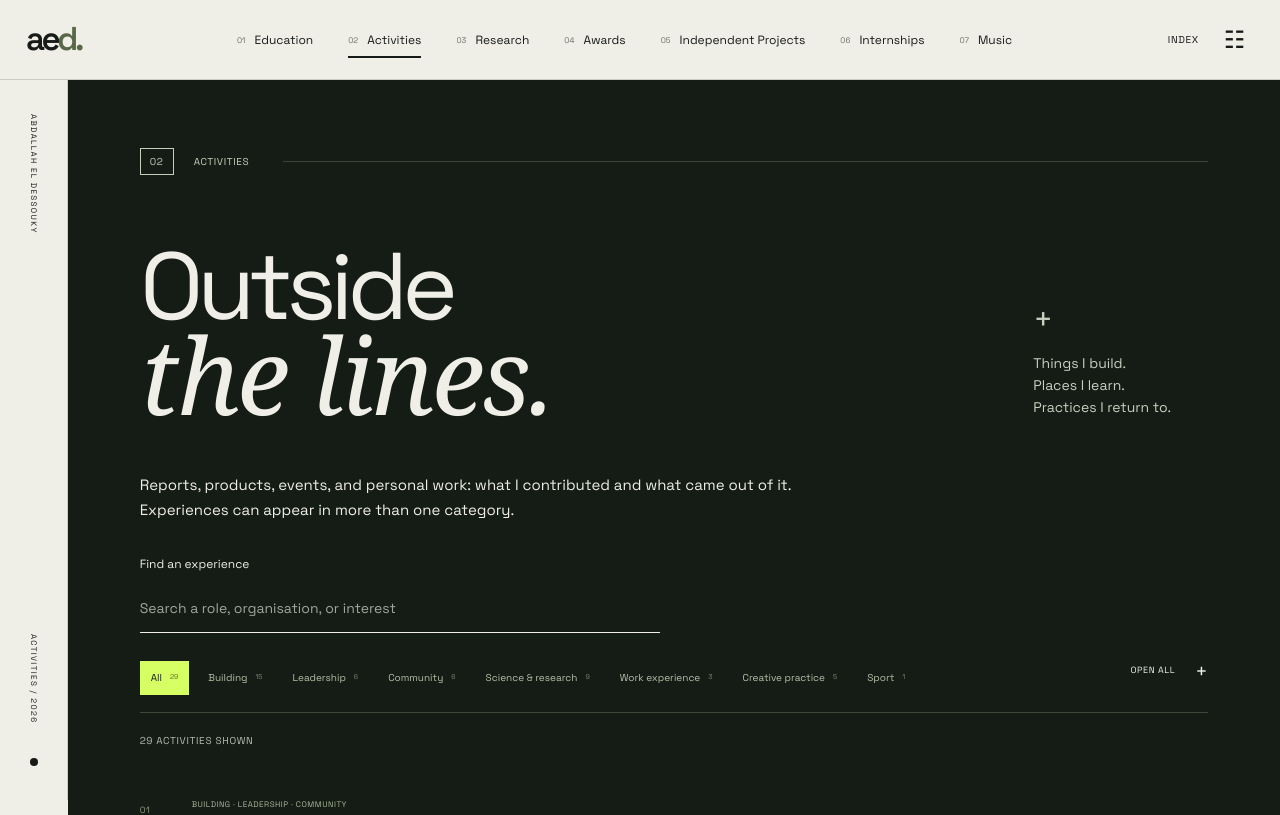
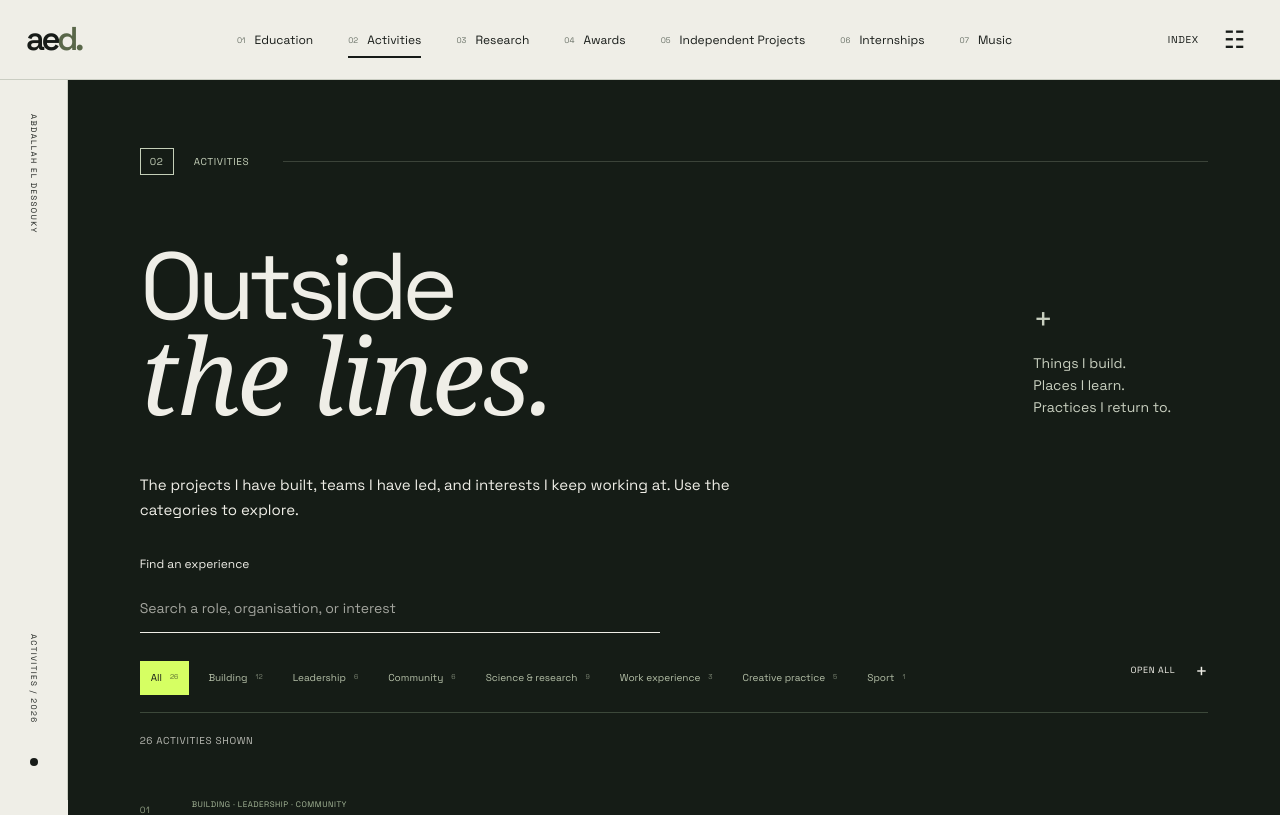
Before and after one commit to zuki200912345-source/zukis-portfolio2, a Next.js app: page /activities in a window 1280 px wide. Shown: the top 815 px of the page. Built offline with nearby package versions, Linux system fonts and the light colour scheme; a web font is replaced by a local one.

Commit message:
Polish portfolio voice and curate public project selection

```diff
--- a/app/activities/page.tsx
+++ b/app/activities/page.tsx
@@ -34,8 +34,8 @@ export default function Page() {
           </div>
         </div>
         <p className="activity-intro">
-          Reports, products, events, and personal work: what I contributed and
-          what came out of it. Experiences can appear in more than one category.
+          The projects I have built, teams I have led, and interests I keep
+          working at. Use the categories to explore.
         </p>
         <ActivityIndex entries={allActivities} searchable />
         <div className="interlude">
--- a/app/content.ts
+++ b/app/content.ts
@@ -61,7 +61,7 @@ export const schoolActivities: Entry[] = [
       "Coordinated delegation forms, school communications, and committee-report preparation for BISCMUN XIV, scheduled for December 2026.",
     paragraphs: [
       "As Secretary-General, I lead the student team preparing BISCMUN XIV. My work includes coordinating with participating schools and the school administration, organising delegation information, and following up on committee preparation.",
-      "The work already produced includes school-specific delegation forms, registration correspondence, and revised chair-report materials. The conference is scheduled for 3–5 December 2026; its final attendance and results will be recorded after it takes place.",
+      "For the 3–5 December 2026 conference, I have coordinated school-specific delegation forms, registration follow-up, chair-report revisions, and opening-ceremony invitations.",
     ],
     period: "2025–present",
     categories: ["Leadership", "Community"],
@@ -81,12 +81,12 @@ export const schoolActivities: Entry[] = [
       "Co-founded a club where younger students develop engineering projects in sustainability and technology.",
     paragraphs: [
       "I co-founded the Engineering & Innovation Club at the British International School, Cairo. I recruit and mentor younger students and help them plan practical engineering projects.",
-      "Our proposed air-quality monitoring project starts with deciding what to measure and how to test a device. It is still a development project; the website’s concept images are not photographs of working hardware.",
+      "I helped develop the plan for an air-quality monitoring project, working through what the device should measure and how we would test it.",
     ],
     categories: ["Leadership", "Science & research", "Building"],
     outcomes: [
       "Co-founded a school club and recruited and mentored younger students.",
-      "Developed plans for an air-quality monitoring project; hardware testing remains ahead.",
+      "Developed an air-quality monitoring project plan.",
     ],
   },
   {
@@ -120,7 +120,7 @@ export const activities: Entry[] = [
       "Launched a bilingual Egyptian-curriculum study platform with tutoring, practice tools, and a student-feedback process.",
     paragraphs: [
       "I co-founded 3alemny and lead its technical development, including the platform architecture, AI integration, database, and interface. The product brings study tools for the Egyptian curriculum into one web platform.",
-      "I demonstrated the platform at sports clubs and youth centres and worked with teachers and alumni on curriculum coverage and feature feedback. A feedback survey and product demo helped turn conversations into material we could use when revising the product.",
+      "I demonstrated the platform at sports clubs and youth centres and worked with teachers and alumni on curriculum coverage and feature feedback. I used demonstrations and a feedback survey to gather suggestions for product revisions.",
     ],
     categories: ["Building", "Leadership", "Community"],
     outcomes: [
@@ -143,7 +143,7 @@ export const activities: Entry[] = [
     categories: ["Building"],
     outcomes: [
       "Developed SAT practice and drill interfaces with a product partner.",
-      "Worked on progress tools intended to help tutors identify areas for further practice.",
+      "Developed progress-tracking tools for tutors to review student practice.",
     ],
   },
   {
@@ -155,15 +155,15 @@ export const activities: Entry[] = [
     summary:
       "Produced literature reviews, policy notes, a peer-survey analysis, and a presentation on cognitive offloading; developed Anchor with a fellow intern.",
     paragraphs: [
-      "During a five-week placement with Meta’s Global Policy team, I worked with a fellow intern on research into young people’s use of AI. Our materials combined a literature review with an exploratory survey of 20 peers. The survey was a small, self-reported sample, not a representative study of young people.",
-      "I presented the work to my supervisor and policy professionals and revised it following feedback. The presentation compared stronger and weaker forms of evidence and proposed approaches such as requiring an initial attempt, offering hints, and keeping a teacher involved. The recommendations were part of our research presentation.",
-      "The practical output was Anchor, a prototype designed around cognitive practice and awareness of AI use. Building the platform did not establish that it improves cognition; that would require separate testing.",
+      "During my five-week placement with Meta’s Global Policy team, I researched young people’s use of AI with a fellow intern. We combined literature reviews with an exploratory survey of 20 peers and developed executive policy notes on cognitive offloading.",
+      "I presented our findings to my supervisor and policy professionals, then revised the work in response to their feedback. Our recommendations included asking students to attempt a problem before using AI, offering hints, and keeping teachers involved.",
+      "We also built Anchor, a cognitive-practice prototype, and shared the deployed version with our supervisor. It gave us a way to explore our research questions through product development.",
     ],
     categories: ["Work experience", "Science & research"],
     outcomes: [
-      "Written literature reviews and executive policy notes on youth AI use and cognitive offloading.",
-      "A collaborative peer survey and presentation translating the research into recommendations.",
-      "An Anchor prototype exploring ways to keep users actively thinking while using AI.",
+      "Produced literature reviews and executive policy notes on youth AI use.",
+      "Co-developed a survey of 20 peers and presented research-based recommendations to policy professionals.",
+      "Built and shared Anchor, a cognitive-practice prototype, with a fellow intern.",
     ],
   },
   {
@@ -212,8 +212,8 @@ export const activities: Entry[] = [
     summary:
       "Prepared and submitted a presentation explaining KarmSolar’s four business lines during my Technical Office placement.",
     paragraphs: [
-      "During my four-week KarmSolar placement, I prepared slides explaining the company’s four business lines and sent the presentation to my supervisor. This gave me a concrete task: turn unfamiliar energy-business material into an explanation someone else could follow.",
-      "Other assigned exercises involved comparing project performance and improvement, interpreting an income statement, and reviewing company materials. The placement combined business research with supervised analytical exercises.",
+      "During my four-week KarmSolar placement, I researched the company’s four business lines and prepared a presentation for my supervisor. I explained how generation, microgrids, geographical distribution, and urban distribution fit into its energy business.",
+      "My assigned analytical work also covered project performance and income statements, introducing me to the financial decisions behind energy projects.",
     ],
     categories: ["Work experience", "Science & research"],
     outcomes: [
@@ -297,12 +297,12 @@ export const activities: Entry[] = [
     summary:
       "Created a visual learning interface for younger children’s maths and literacy.",
     paragraphs: [
-      "I created Lumi to explore visual maths and literacy activities for younger children. I developed the lesson interface and experimented with colour, navigation, and small visual rewards. It is an interface project; I have not measured its effect on learning outcomes.",
+      "I built Lumi’s maths and literacy lesson interface for younger children, experimenting with colour, navigation, and visual rewards to make each activity easy to follow.",
     ],
     categories: ["Building"],
     outcomes: [
       "Built a visual maths and literacy interface for younger children.",
-      "Explored lesson navigation and visual feedback; educational effectiveness has not been measured.",
+      "Designed lesson navigation and visual feedback for a young audience.",
     ],
   },
   {
@@ -312,13 +312,13 @@ export const activities: Entry[] = [
     category: "Building",
     period: "In development",
     summary:
-      "An ongoing experiment with running a language model locally and comparing speed, capability, and memory use.",
+      "Configuring a local language-model setup and exploring response speed and memory use.",
     paragraphs: [
       "I am developing Nano to explore running a language model on my own computer. The project involves configuring local inference and examining how available hardware affects response speed and memory requirements.",
     ],
     categories: ["Building"],
     outcomes: [
-      "Developing a local language-model setup, with speed and memory trade-offs still being explored.",
+      "Configuring local inference and comparing hardware demands.",
     ],
   },
   {
@@ -390,7 +390,7 @@ export const research = [
     question:
       "How suitable are spent coffee grounds for heavy-metal remediation in water and soil?",
     method: "Systematic literature review",
-    text: "Published in the National High School Journal of Science on 21 October 2026, this review synthesises 30 studies on spent coffee grounds and heavy-metal remediation. I separated five material categories and compared the mechanisms, preparation methods, and conditions behind reported results. The review identifies promising uses and gaps in long-term field evidence; it does not report a treatment system I built or tested. Sabrina Hu, a PhD candidate at the University of Cambridge, mentored the work.",
+    text: "I published a systematic review of 30 studies in the National High School Journal of Science on 21 October 2026. I compared five categories of coffee-ground materials, examining how preparation methods and treatment conditions affect heavy-metal removal. The review identifies promising applications and priorities for long-term field research. Sabrina Hu, a PhD candidate at the University of Cambridge, mentored the work.",
     formula: "surface → interaction → application",
     type: "surface",
     outcome:
@@ -404,7 +404,7 @@ export const research = [
     question:
       "How can the one-dimensional heat equation be used to model heat transfer through a steak as it cooks?",
     method: "Mathematical modelling · one-dimensional heat equation",
-    text: "An exploration of cooking through a one-dimensional mathematical model of heat transfer. The central idea is to describe how temperature varies with position and time inside a steak, connecting a familiar kitchen process with partial differential equations.",
+    text: "I use the one-dimensional heat equation to model how temperature changes inside a steak as it cooks. The investigation connects position and time to heat transfer, applying partial differential equations to a question from my own cooking.",
     formula: "∂T/∂t = α ∂²T/∂x²",
     type: "heat",
   },
@@ -416,7 +416,7 @@ export const research = [
     question:
       "How does the number of bubble-wrap layers (0, 1, 2, 3, 4, 5 layers) surrounding a beaker affect the cooling constant, k, of water from 80 °C to 40 °C, determined from temperature–time measurements using Newton’s law of cooling?",
     method: "Experimental investigation · thermal modelling",
-    text: "An investigation of insulation and cooling using temperature–time measurements and exponential fitting. The analysis considers the effective cooling constant of the complete setup, the constant-k assumption, and sources of uncertainty such as surface losses and wrap attachment.",
+    text: "I investigate how layers of bubble wrap affect the rate at which water cools. Using temperature–time measurements and exponential fitting, I compare cooling constants and examine how surface heat loss and wrap attachment affect the model.",
     formula: "dT/dt = −k(T − Tₐ)",
     type: "cooling",
   },
@@ -428,7 +428,7 @@ export const research = [
     question:
       "How does heating time (0, 2, 4, 6, 8, 10 and 12 min) at a water bath temperature of 60.0 °C affect the concentration of iodine-reducing substances, expressed as ascorbic acid equivalents in mol dm⁻³, in Juhayna carton orange juice compared with prepared ascorbic acid solution, determined by iodometric back titration?",
     method: "Experimental investigation · iodometric back titration",
-    text: "A comparison of orange juice and a simpler ascorbic acid solution under controlled heating. The scope distinguishes iodine-reducing capacity from a selective measurement of vitamin C, and compares retention relative to each sample’s initial concentration.",
+    text: "I compare orange juice with an ascorbic acid solution after controlled heating, using iodometric back titration to measure changes in iodine-reducing capacity. Comparing each sample with its initial concentration helps me examine how the mixture in orange juice affects the result.",
     formula: "I₂ + 2S₂O₃²⁻ → 2I⁻ + S₄O₆²⁻",
     type: "reaction",
   },
--- a/app/layout.tsx
+++ b/app/layout.tsx
@@ -10,11 +10,11 @@ export const metadata: Metadata = {
     template: "%s · Abdallah El Dessouky",
   },
   description:
-    "Education, activities, research questions, and honours of Abdallah El Dessouky, an IB student in Cairo interested in materials science, engineering, and learning.",
+    "Published research, software projects, student leadership, and creative work by Abdallah El Dessouky, an IB student in Cairo.",
   icons: { icon: "/favicon.svg", shortcut: "/favicon.svg" },
   openGraph: {
     title: "Abdallah ‘Zuki’ El Dessouky",
-    description: "Science, software, a piano, a kitchen. A few connections.",
+    description: "Research, software, student leadership, cooking, and music by Abdallah El Dessouky.",
     type: "website",
     locale: "en_GB",
   },
--- a/app/page.tsx
+++ b/app/page.tsx
@@ -18,7 +18,7 @@ const destinations = [
     name: "Activities",
     line: "Outside the lines.",
     detail:
-      "Products, reports, conference preparation, creative work, and the contributions behind them.",
+      "Building study tools, leading student teams, cooking, and making music.",
     count: `${allActivities.length} experiences`,
   },
   {
@@ -108,7 +108,7 @@ export default function Home() {
         </div>
         <div className="hero-baseline mono">
           <span>Choose a chapter ↓</span>
-          <span>A work in curiosity, always.</span>
+          <span>Research, projects & life beyond school.</span>
           <span>01 — 07</span>
         </div>
       </section>
--- a/app/portfolio-ui.tsx
+++ b/app/portfolio-ui.tsx
@@ -357,7 +357,7 @@ function ActivityEntry({
         <div className="entry-prose">
           {entry.outcomes?.length ? (
             <div className="entry-outcomes">
-              <p className="mono outcome-label">Outputs & outcomes</p>
+              <p className="mono outcome-label">What I contributed</p>
               <ul>
                 {entry.outcomes.map((outcome) => (
                   <li key={outcome}>{outcome}</li>
--- a/app/project-content.ts
+++ b/app/project-content.ts
@@ -22,22 +22,9 @@ export const projects: Entry[] = [
       summary:
         "A card-battle game with 16 playable cards and friendly online matches.",
       paragraphs: [
-        "I developed Riftfront with AI-assisted development tools. The current version has 16 playable cards and friendly online matches; the larger card collection and progression systems are still in development.",
+        "I developed a playable card-battle prototype with 16 cards and friendly online matches, using AI-assisted development tools.",
       ],
       href: "https://clash.adessouky.com",
-    },
-    {
-      id: "slipstream",
-      name: "SLIPSTREAM",
-      role: "Browser racing project",
-      category: "Games",
-      period: "Prototype",
-      summary:
-        "A browser racing game with room-based multiplayer in development.",
-      paragraphs: [
-        "I developed SLIPSTREAM with AI-assisted development tools. The frontend is published; multiplayer currently depends on a development server and is not continuously available.",
-      ],
-      href: "https://car.adessouky.com",
     },
     {
       id: "anchor",
@@ -53,7 +40,7 @@ export const projects: Entry[] = [
       ],
       paragraphs: [
         "Anchor grew out of our research on cognitive offloading during the Meta internship. I worked with a fellow intern to turn the research questions into a prototype and shared a deployed version with our supervisor in August 2026.",
-        "The platform is an exploratory product. Its intended benefit—supporting independent thinking while using AI—has not been established through an effectiveness study.",
+        "The project brought together our policy research and product work: we explored how an AI-powered interface could encourage users to stay involved in the thinking process.",
       ],
     },
     {
@@ -63,35 +50,11 @@ export const projects: Entry[] = [
       category: "Games",
       period: "Play online",
       summary:
-        "A jetpack game with missions, upgrades, different environments, and saved progress. Players can start as a guest or use an account.",
+        "Built a browser jetpack game with missions, upgrades, and saved progress, supporting both guest play and accounts.",
       paragraphs: [
-        "A jetpack game with missions, upgrades, different environments, and saved progress. Players can start as a guest or use an account.",
+        "Built a browser jetpack game with missions, upgrades, and saved progress, supporting both guest play and accounts.",
       ],
       href: "https://jet.adessouky.com",
-    },
-    {
-      id: "fortday",
-      name: "Fortday",
-      role: "Multiplayer game project",
-      category: "Games",
-      period: "In development",
-      summary:
-        "A browser game combining third-person movement, combat, and building. Multiplayer and the game world are still being developed and tested.",
-      paragraphs: [
-        "A browser game combining third-person movement, combat, and building. Multiplayer and the game world are still being developed and tested.",
-      ],
-    },
-    {
-      id: "texas-holdem",
-      name: "Texas Hold’em",
-      role: "Browser game",
-      category: "Games",
-      period: "Private demo",
-      summary:
-        "A single-player card game against three computer opponents, using play-money chips. The demo is private.",
-      paragraphs: [
-        "A single-player card game against three computer opponents, using play-money chips. The demo is private.",
-      ],
     },
     {
       id: "pocket-cloud",
@@ -113,9 +76,9 @@ export const projects: Entry[] = [
       category: "Websites & tools",
       period: "Private demo",
       summary:
-        "A website introducing the club and its proposed engineering projects, with a members’ portal for club resources. The demo is private.",
+        "Built a website and portal prototype to introduce the club, explain proposed engineering projects, and organise member resources.",
       paragraphs: [
-        "A website introducing the club and its proposed engineering projects, with a members’ portal for club resources. The demo is private.",
+        "Built a website and portal prototype to introduce the club, explain proposed engineering projects, and organise member resources.",
       ],
     },
     {
@@ -125,9 +88,9 @@ export const projects: Entry[] = [
       category: "Websites & tools",
       period: "Published",
       summary:
-        "This website brings together my research, education, projects, and activities.",
+        "Built and published a portfolio bringing my research, projects, and activities into one place.",
       paragraphs: [
-        "This website brings together my research, education, projects, and activities.",
+        "Built and published a portfolio bringing my research, projects, and activities into one place.",
       ],
       href: "https://adessouky.com",
     },
```
